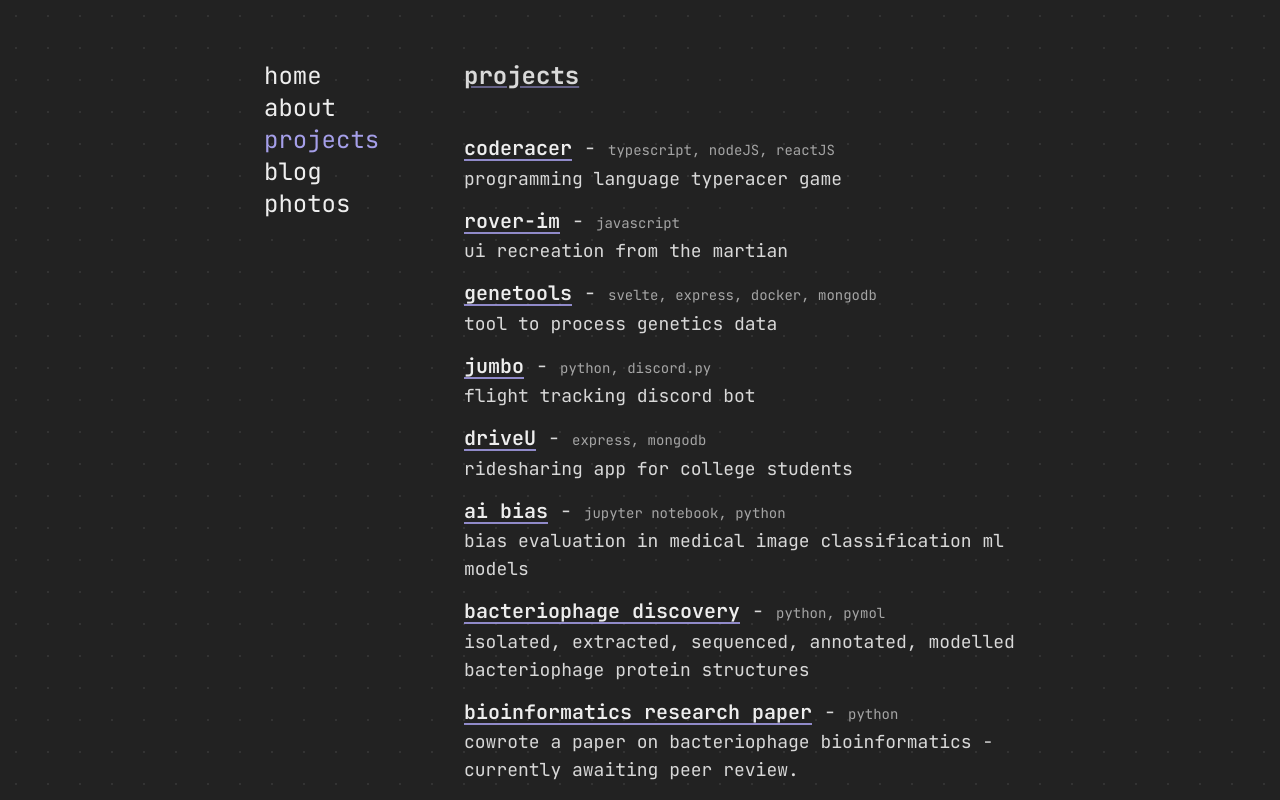
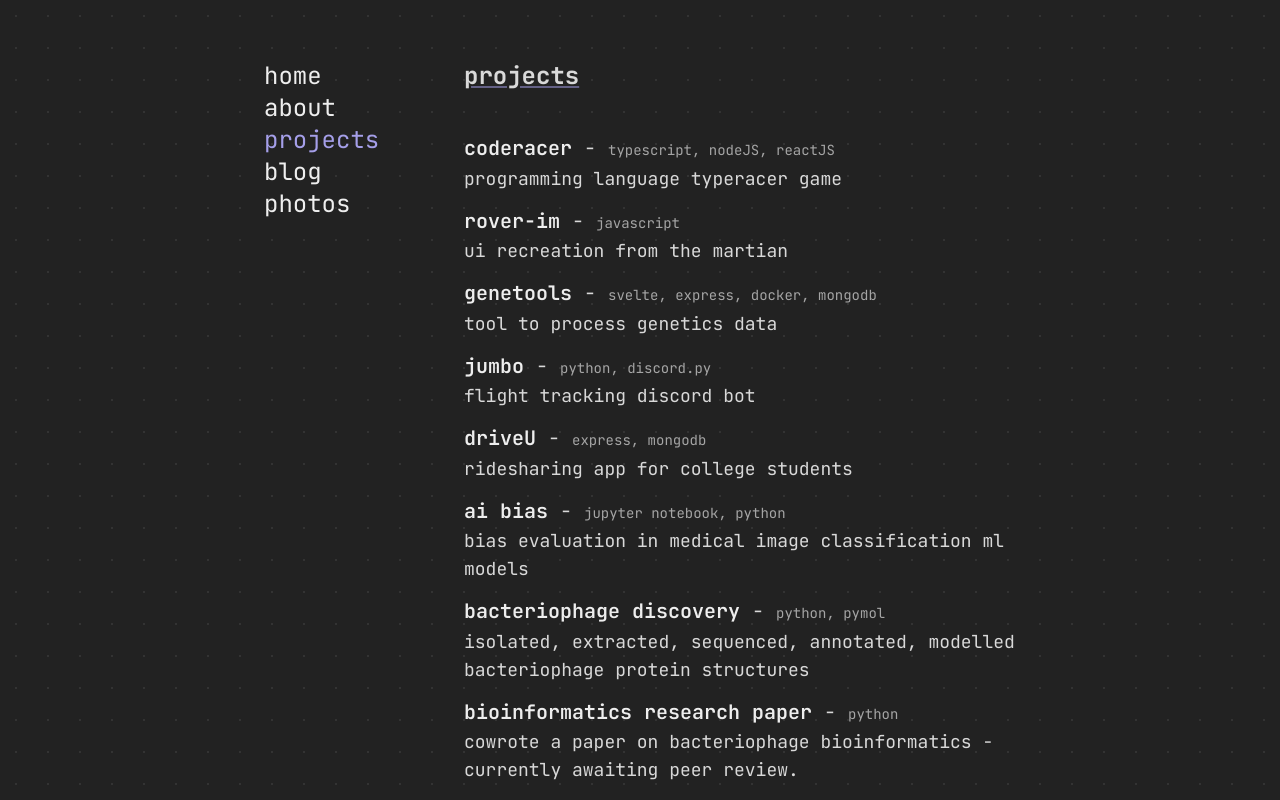
Before and after one commit to adityanaithani/portfolio, a SvelteKit app: page /projects in a window 1280 px wide. Shown: the top 800 px of the page. Built offline with nearby package versions, Linux system fonts and the light colour scheme.

Commit message:
i need to go to sleep lol

```diff
--- a/src/routes/projects/+page.svelte
+++ b/src/routes/projects/+page.svelte
@@ -2,7 +2,7 @@
   <title>adi's projects</title>
 </svelte:head>
 
-<div class="">
+<div>
   <h2 class="underline decoration-lavender/50">projects</h2>
 
   <div>
@@ -99,7 +99,7 @@
     @apply my-3;
   }
   #title {
-    @apply text-xl font-semibold text-hwhite underline decoration-lavender/60 underline-offset-4;
+    @apply text-xl font-semibold text-hwhite decoration-lavender/60 underline-offset-4 hover:underline;
   }
   #subtitle {
     @apply text-sm text-cliff;
```
